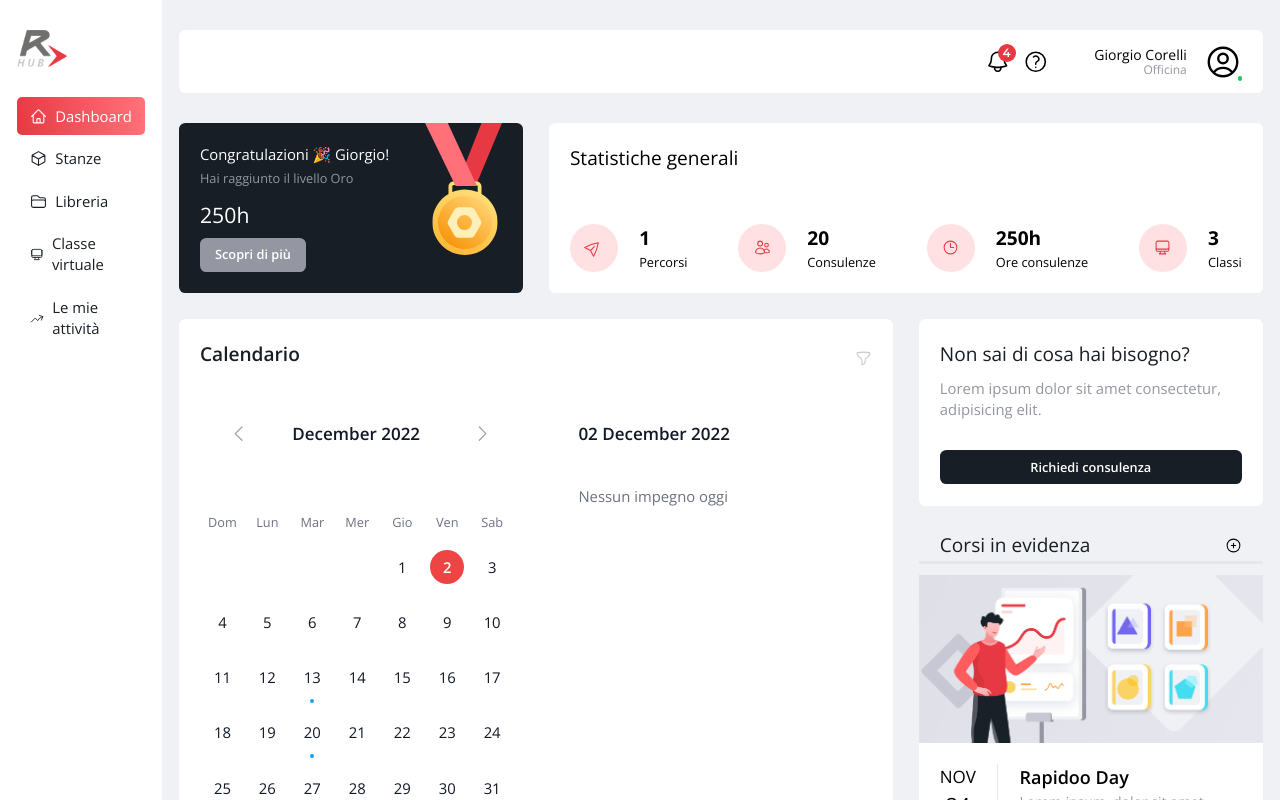
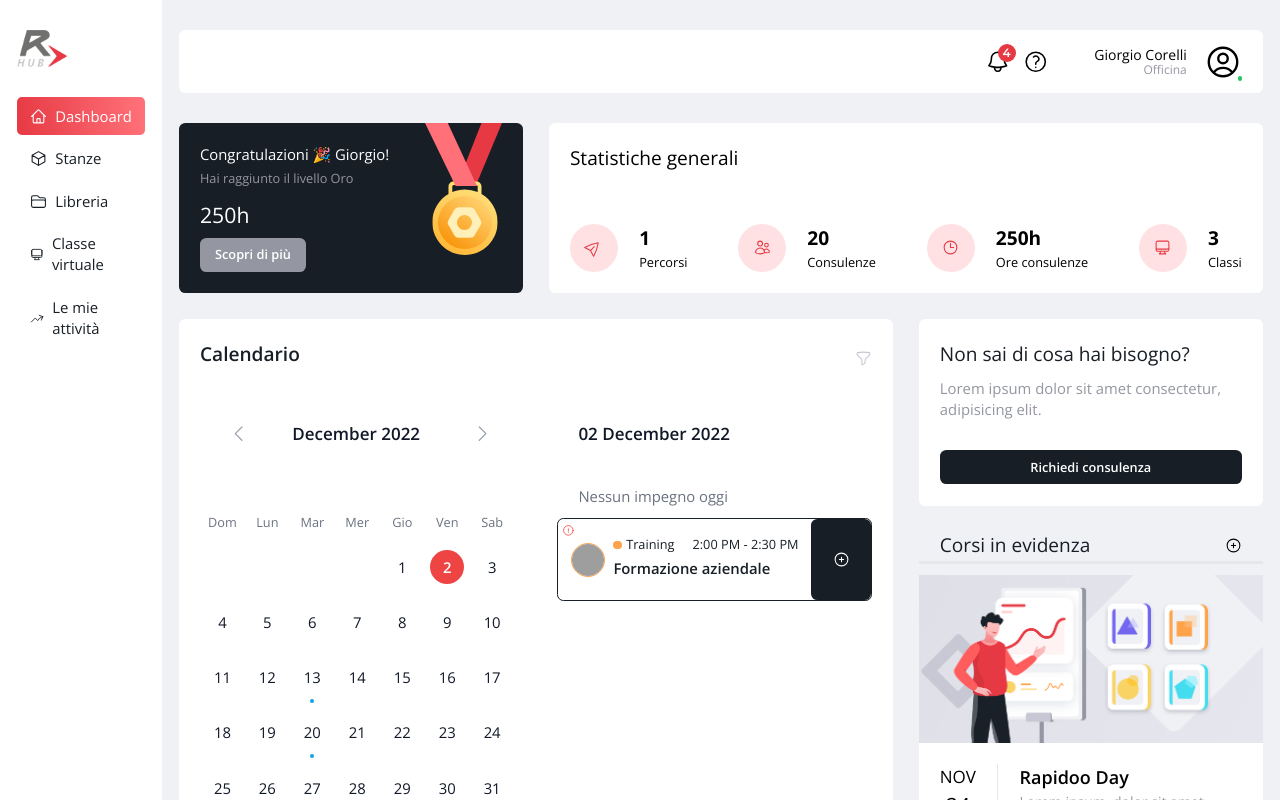
Before and after one commit to xdelmo/rapidoo-dashboard, a React (Create React App) app: page / in a window 1280 px wide. Shown: the top 800 px of the page. Built offline with nearby package versions, Linux system fonts and the light colour scheme; grey boxes are pictures that could not be loaded.

Commit message:
UPDATE: new ReservationCard component

```diff
--- a/src/components/FullCalendar.jsx
+++ b/src/components/FullCalendar.jsx
@@ -15,6 +15,7 @@ import {
   startOfToday,
 } from "date-fns";
 import { Fragment, useState } from "react";
+import ReservationCard from "./ReservationCard";
 
 const meetings = [
   {
@@ -257,6 +258,7 @@ export default function Example() {
                 ) : (
                   <p className="xl:pl-5">Nessun impegno oggi</p>
                 )}
+                <ReservationCard />
               </ol>
             </div>
           </section>
--- /dev/null
+++ b/src/components/ReservationCard.jsx
@@ -0,0 +1,135 @@
+import React from "react";
+import { format, parseISO } from "date-fns";
+
+function ReservationCard() {
+  const reservation = {
+    id: 1,
+    name: "Dries Vincent",
+    imageUrl:
+      "https://images.unsplash.com/photo-1506794778202-cad84cf45f1d?ixlib=rb-1.2.1&ixid=eyJhcHBfaWQiOjEyMDd9&auto=format&fit=facearea&facepad=2&w=256&h=256&q=80",
+    startDatetime: "2022-12-13T14:00",
+    endDatetime: "2022-12-13T14:30",
+    typeMeeting: "training",
+    title: "Formazione aziendale",
+  };
+  let startDateTime = parseISO(reservation.startDatetime);
+  let endDateTime = parseISO(reservation.endDatetime);
+
+  const [isReserved, setIsReserved] = React.useState(false);
+
+  const handleClick = () => {
+    setIsReserved((prevState) => !prevState);
+  };
+  console.log(isReserved);
+  return (
+    <li className="h-full ">
+      <div className=" h-full flex border-accent border-solid border-[1px] rounded-md">
+        <div className="relative flex  items-center px-3 w-full py-4 ">
+          <figure className="absolute top-1 left-1">
+            <svg
+              xmlns="http://www.w3.org/2000/svg"
+              fill="none"
+              viewBox="0 0 24 24"
+              strokeWidth={1.5}
+              stroke="currentColor"
+              className="w-3 h-3 text-red-500"
+            >
+              <path
+                strokeLinecap="round"
+                strokeLinejoin="round"
+                d="M12 9v3.75m9-.75a9 9 0 11-18 0 9 9 0 0118 0zm-9 3.75h.008v.008H12v-.008z"
+              />
+            </svg>
+          </figure>
+          {!isReserved && (
+            <img
+              src={reservation.imageUrl}
+              alt=""
+              className={`flex-none w-8 h-8 rounded-full border-[1px] border-solid mr-2 ${
+                reservation.typeMeeting === "economy" && "border-economy"
+              } ${
+                reservation.typeMeeting === "entrepreneurship" &&
+                "border-entrepreneurship"
+              }
+                ${reservation.typeMeeting === "training" && "border-training"}
+                ${
+                  reservation.typeMeeting === "operation" && "border-operation"
+                }`}
+            />
+          )}
+          {/* scheda appuntamento */}
+          <div className="flex-auto text-accent">
+            <div className="flex justify-between">
+              {/* pallino più tipo appuntamento */}
+              <div className="flex items-center gap-1">
+                <div
+                  className={`w-2 h-2 rounded-full ${
+                    reservation.typeMeeting === "economy" && "bg-economy"
+                  } ${
+                    reservation.typeMeeting === "entrepreneurship" &&
+                    "bg-entrepreneurship"
+                  }
+                ${reservation.typeMeeting === "training" && "bg-training"}
+                ${reservation.typeMeeting === "operation" && "bg-operation"}`}
+                ></div>
+                {/* mette la prima lettera della parola maiuscola */}
+                <span className="text-xs">
+                  {reservation.typeMeeting[0].toUpperCase() +
+                    reservation.typeMeeting.substring(1)}
+                </span>
+              </div>
+              <div>
+                {" "}
+                <p className=" text-xs font-light">
+                  <time dateTime={reservation.startDatetime}>
+                    {format(startDateTime, "h:mm a")}
+                  </time>{" "}
+                  -{" "}
+                  <time dateTime={reservation.endDatetime}>
+                    {format(endDateTime, "h:mm a")}
+                  </time>
+                </p>
+              </div>
+            </div>
+            {/* mette la prima lettera della parola maiuscola */}
+            <p className="font-semibold text-sm my-1">
+              {reservation.title[0].toUpperCase() +
+                reservation.title.substring(1)}
+            </p>
+          </div>
+        </div>
+
+        {/* blocco prenotazione */}
+        <div>
+          <div
+            className="bg-accent flex h-full text-white rounded-md p-5 justify-center items-center"
+            onClick={handleClick}
+          >
+            <div>
+              {!isReserved ? (
+                <svg
+                  xmlns="http://www.w3.org/2000/svg"
+                  fill="none"
+                  viewBox="0 0 24 24"
+                  strokeWidth={1.5}
+                  stroke="currentColor"
+                  className="w-4 h-4 "
+                >
+                  <path
+                    strokeLinecap="round"
+                    strokeLinejoin="round"
+                    d="M12 9v6m3-3H9m12 0a9 9 0 11-18 0 9 9 0 0118 0z"
+                  />
+                </svg>
+              ) : (
+                <p className="text-xs font-bold">Prenota</p>
+              )}
+            </div>
+          </div>
+        </div>
+      </div>
+    </li>
+  );
+}
+
+export default ReservationCard;
```
